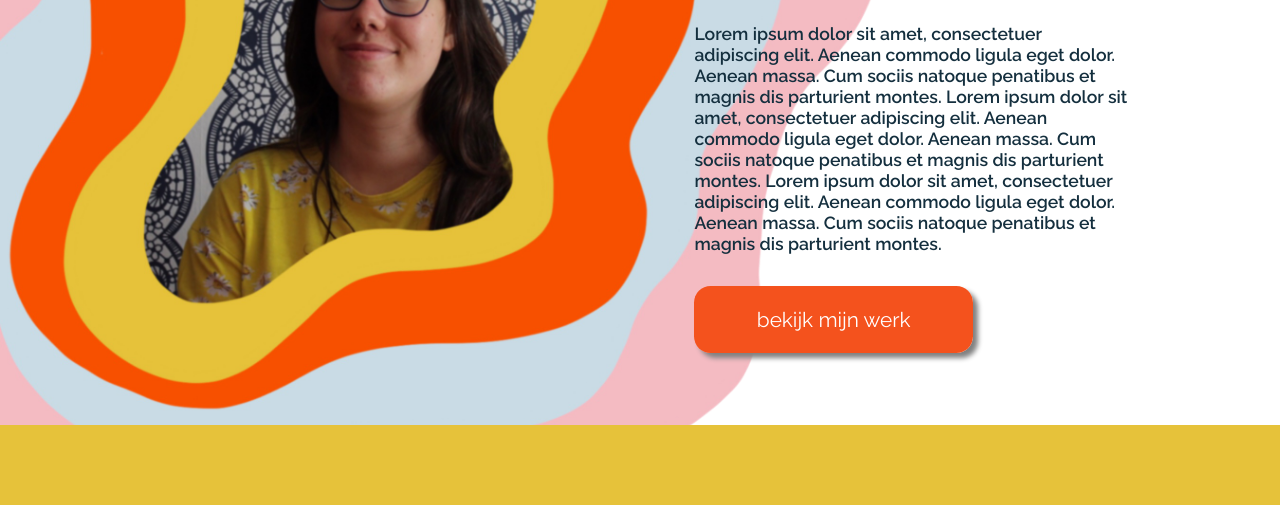
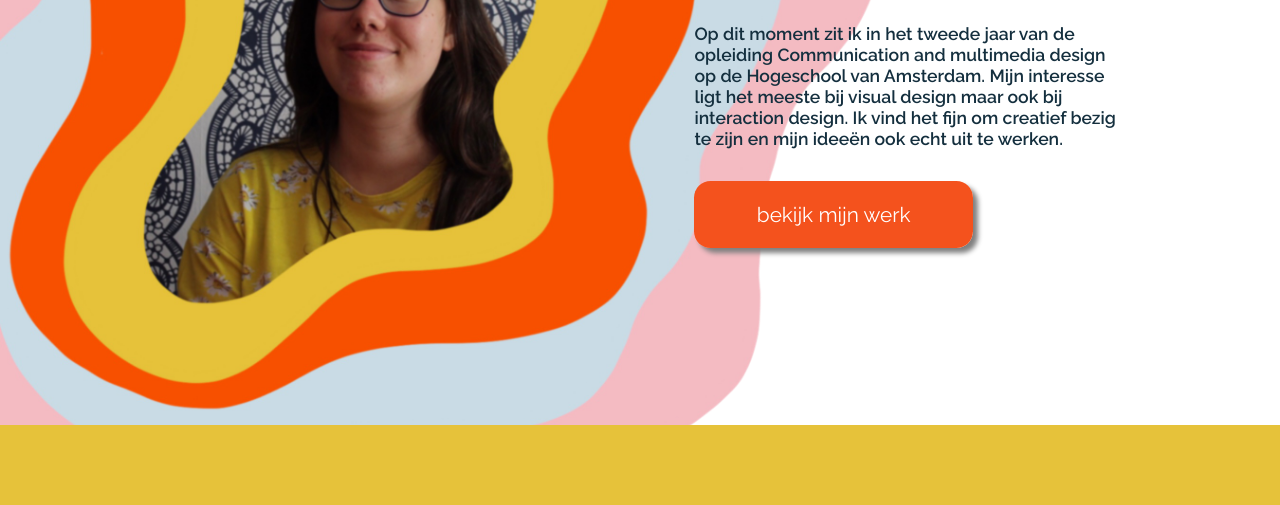
Before and after one commit to PipMombers/portfolio, a plain HTML site: page index.html in a window 1280 px wide. Shown: the part 295-800 px from the top of the page. Drawn offline with Linux system fonts and the light colour scheme.

Commit message:
Add files via upload

```diff
--- a/index.html
+++ b/index.html
@@ -47,7 +47,7 @@
 		<div class="informatie">
 			<h2> Hey ik ben </br> Pip Mombers, </h2>
 			<p>
-				Lorem ipsum dolor sit amet, consectetuer adipiscing elit. Aenean commodo ligula eget dolor. Aenean massa. Cum sociis natoque penatibus et magnis dis parturient montes. Lorem ipsum dolor sit amet, consectetuer adipiscing elit. Aenean commodo ligula eget dolor. Aenean massa. Cum sociis natoque penatibus et magnis dis parturient montes. Lorem ipsum dolor sit amet, consectetuer adipiscing elit. Aenean commodo ligula eget dolor. Aenean massa. Cum sociis natoque penatibus et magnis dis parturient montes.
+				Op dit moment zit ik in het tweede jaar van de opleiding Communication and multimedia design op de Hogeschool van Amsterdam. Mijn interesse ligt het meeste bij visual design maar ook bij interaction design. Ik vind het fijn om creatief bezig te zijn en mijn ideeën ook echt uit te werken.
 			</p>
 			<a href="#werklink"> bekijk mijn werk </a>
 		</div>
```
